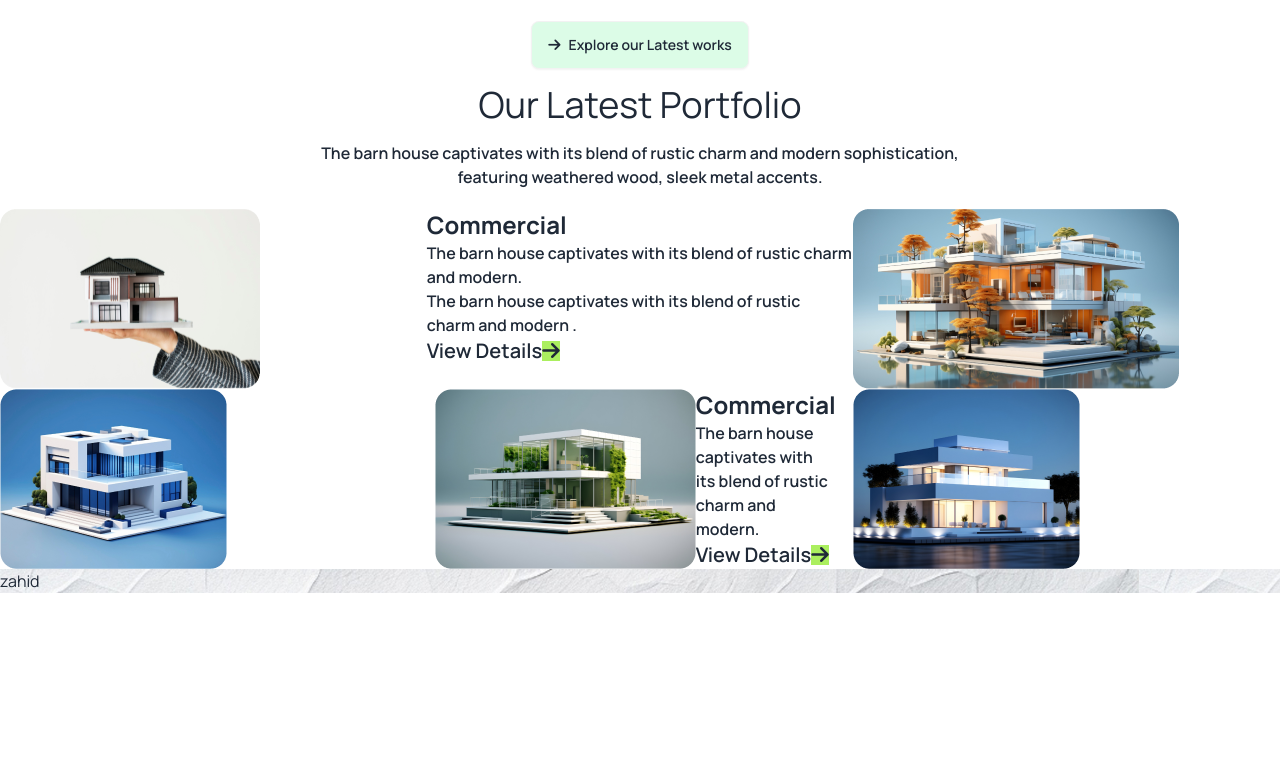
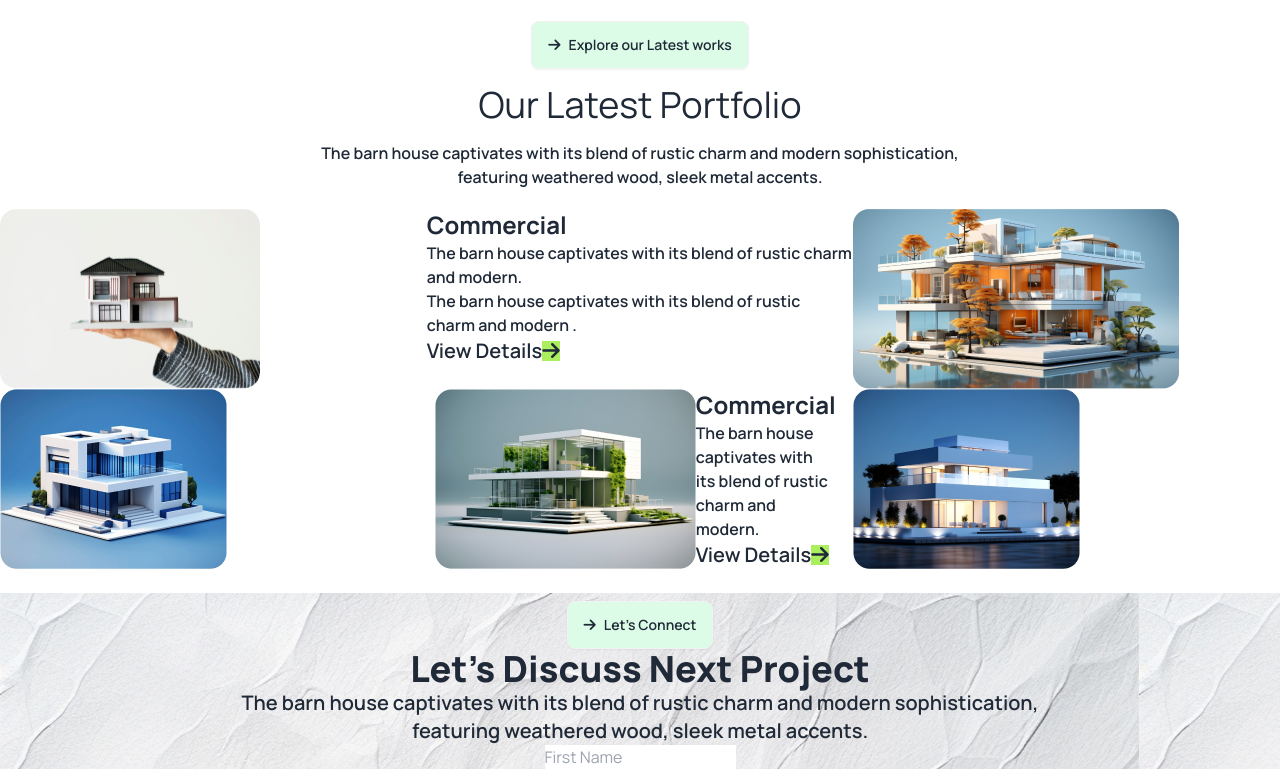
Before and after one commit to ZAHIDHOSEN/PH-Assignment-3, a plain HTML site: page index.html in a window 1280 px wide. Shown: the part 1599-2368 px from the top of the page. Before the commit the page ends 2192 px from the top, so only its background shows below. Drawn offline with nearby package versions, Linux system fonts and the light colour scheme.

Commit message:
added a let discuss section

```diff
--- a/index.html
+++ b/index.html
@@ -238,8 +238,18 @@
 
 <section style="background-image: url(assets/bg.jpg);">
 
+  <div class="text-center mt-6">
+    <button class="btn bg-green-100 mt-2"><i class="fa-solid fa-arrow-right"></i>Let’s Connect</button>
+    <h1 class="font-extrabold text-4xl">Let’s Discuss Next Project</h1>
+    <p class="font-semibold text-xl">The barn house captivates with its blend of rustic charm and modern sophistication, <br> featuring weathered wood, sleek metal accents.</p>
 
-  <h1>zahid</h1>
+
+  <form action="">
+    <input placeholder="First Name" type="text">
+  </form>
+</div>
+
+
 
 
 </section>
```
